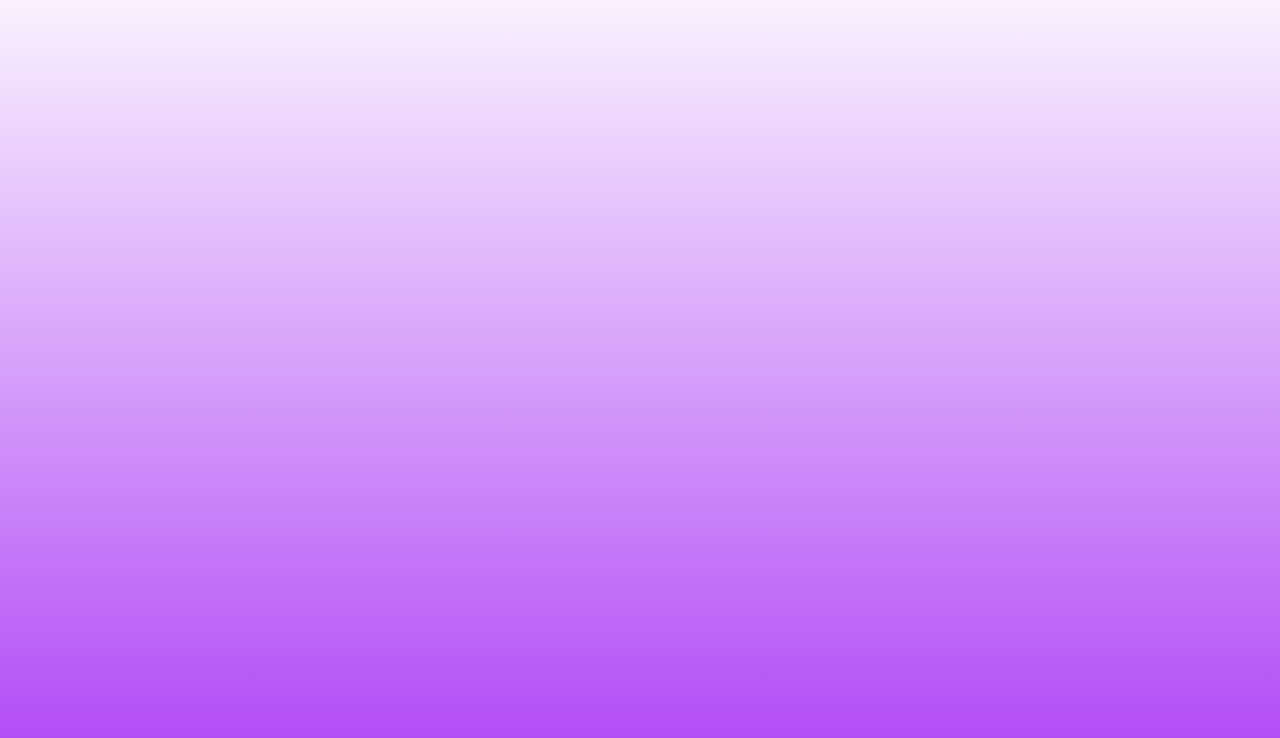
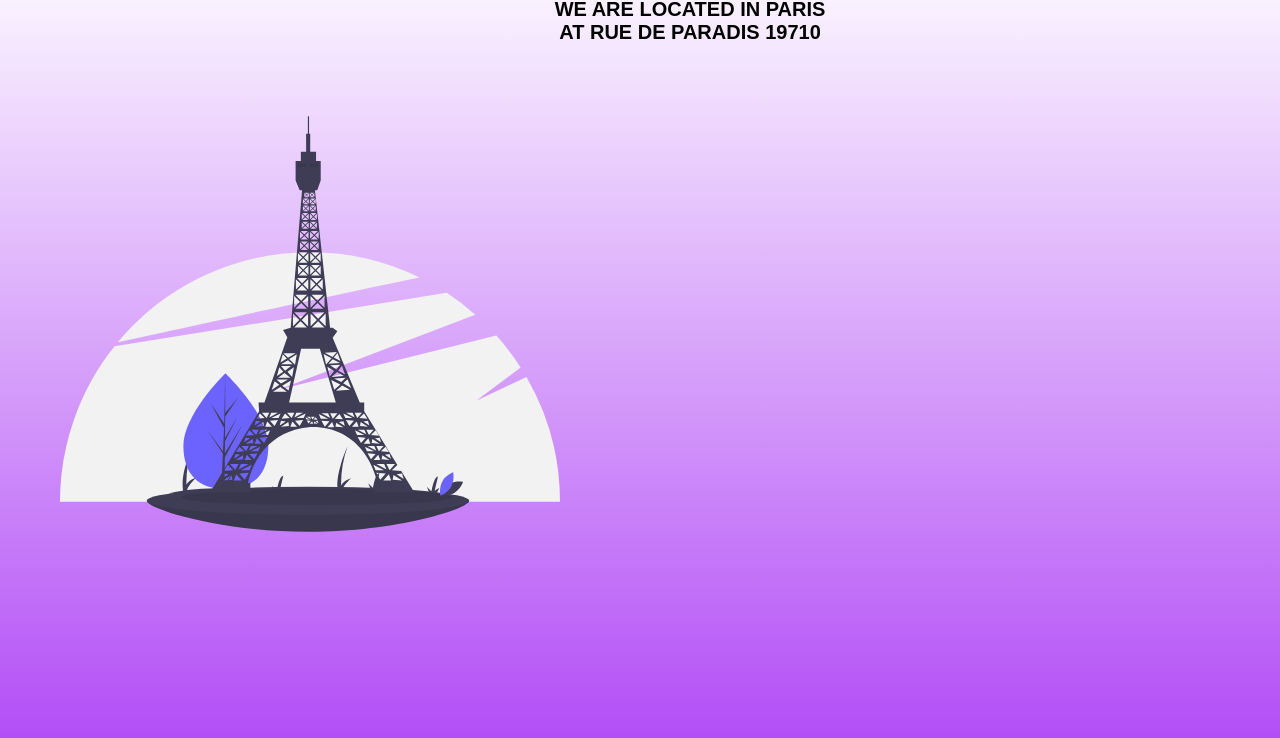
Before and after one commit to Danielisprogrammer/Findy_web, a plain HTML site: page places.html in a window 1280 px wide. Shown: the part 62-800 px from the top of the page. Drawn offline with Linux system fonts and the light colour scheme.

Commit message:
version1-ok

```diff
--- a/places.html
+++ b/places.html
@@ -5,7 +5,7 @@
     <meta charset="UTF-8">
     <meta name="viewport" content="width=device-width, initial-scale=1.0">
     <title>Places_Findy</title>
-    <link rel="stylesheet" href="style.css">
+    <link rel="stylesheet" href="./style.css">
 </head>
 <body>
     <header>
@@ -22,3 +22,11 @@
             </nav>
         </div>
     </header>
+        <div class="contenair_places">
+            <div class="places_text">
+                WE ARE LOCATED IN PARIS <br> AT RUE DE PARADIS 19710
+            </div>
+            <div>
+                <img src="/images/eiffel.svg" alt="tour eiffel" width="500px" height="500px">
+            </div>
+        </div>
--- a/style.css
+++ b/style.css
@@ -110,3 +110,22 @@ header a:hover {
 .content .img {
     padding-right: 50rem;
 }
+
+/* Places Page Styles */
+.contenair_places {
+    display: flex;
+    justify-content: space-around;
+    width: 100%;
+    flex-direction: column;
+
+}
+.places_text {
+    font-size: 2rem;
+    text-align: center;
+    margin-bottom: 3rem;
+    font-weight: bold;
+    margin-left: 10rem;
+}
+.contenair_places img {
+    margin-left: 6rem;
+}
```
Also changed, not shown: 1 other file.
